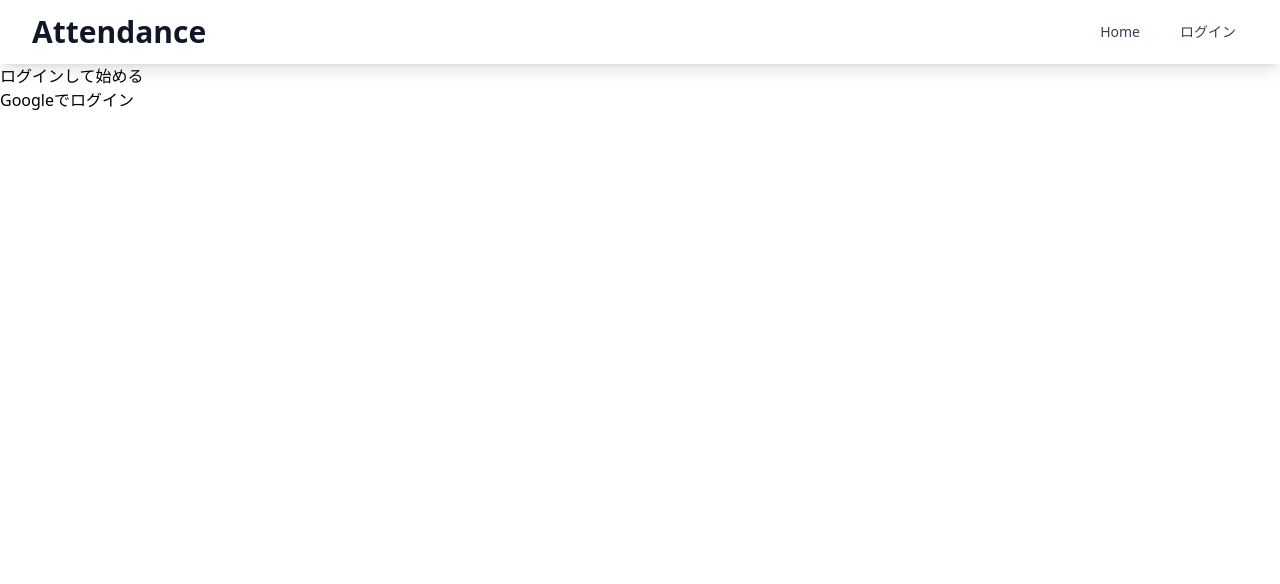
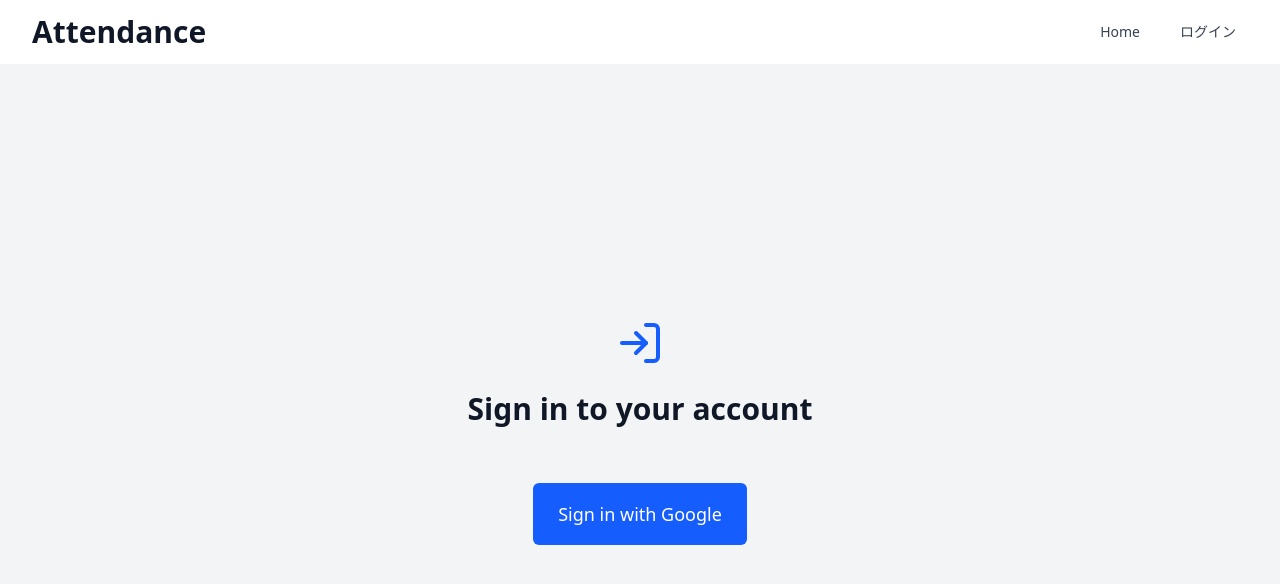
Before and after one commit to YotaOkuda/attendance-app, a React (Vite) app: page /login in a window 1280 px wide. Shown: the top 584 px of the page. Built offline with nearby package versions, Linux system fonts and the light colour scheme.

Commit message:
adjust appearance

```diff
--- a/src/pages/Login.jsx
+++ b/src/pages/Login.jsx
@@ -1,25 +1,41 @@
-import { signInWithPopup } from 'firebase/auth';
-import React from 'react'
-import { useNavigate } from 'react-router-dom'
-import { auth, provider } from '../../firebase';
+import { signInWithPopup } from "firebase/auth";
+import React from "react";
+import { useNavigate } from "react-router-dom";
+import { auth, provider } from "../../firebase";
+import { LogIn } from "lucide-react";
 
-
-const Login = ({setIsAuth}) => {
+const Login = ({ setIsAuth }) => {
   const navigate = useNavigate();
   const loginWithGoogle = () => {
     signInWithPopup(auth, provider).then((result) => {
       localStorage.setItem("isAuth", true);
       setIsAuth(true);
-      navigate("/")
+      navigate("/");
     });
   };
 
   return (
-    <div>
-      <p>ログインして始める</p>
-      <button onClick={loginWithGoogle}>Googleでログイン</button>
+    <div className="min-h-[calc(100vh-4rem)] flex items-center justify-center bg-gray-100 py-12 px-4 sm:px-6 lg:px-8">
+      <div>
+        <div>
+          <div className="mx-auto h-12 w-12 text-blue-600">
+            <LogIn className="h-full w-full" />
+          </div>
+          <h2 className="mt-6 text-center text-3xl font-extrabold text-gray-900">
+            Sign in to your account
+          </h2>
+        </div>
+        <div className="flex justify-center items-center mt-14">
+          <button
+            className="py-4 px-6 border border-transparent text-lg font-medium rounded-md text-white bg-blue-600 hover:bg-blue-700 focus:outline-none focus:ring-2 focus:ring-offset-2 focus:ring-blue-500"
+            onClick={loginWithGoogle}
+          >
+            Sign in with Google
+          </button>
+        </div>
+      </div>
     </div>
-  )
-}
+  );
+};
 
-export default Login
+export default Login;
--- a/src/pages/Logout.jsx
+++ b/src/pages/Logout.jsx
@@ -2,6 +2,7 @@ import { signOut } from "firebase/auth";
 import React from "react";
 import { useNavigate } from "react-router-dom";
 import { auth } from "../../firebase";
+import { LogOut } from "lucide-react";
 
 const Logout = ({ setIsAuth }) => {
   const navigate = useNavigate();
@@ -14,9 +15,25 @@ const Logout = ({ setIsAuth }) => {
   };
 
   return (
-    <div>
-      <p>ログアウトする</p>
-      <button onClick={logout}>ログアウト</button>
+    <div className="min-h-[calc(100vh-4rem)] flex items-center justify-center bg-gray-100 py-12 px-4 sm:px-6 lg:px-8">
+      <div>
+        <div>
+          <div className="mx-auto h-12 w-12 text-blue-600">
+            <LogOut className="h-full w-full" />
+          </div>
+          <h2 className="mt-6 text-center text-3xl font-extrabold text-gray-900">
+            Sign out of your account
+          </h2>
+        </div>
+        <div className="flex justify-center items-center mt-14">
+          <button
+            className="py-4 px-6 border border-transparent text-lg font-medium rounded-md text-white bg-blue-600 hover:bg-blue-700 focus:outline-none focus:ring-2 focus:ring-offset-2 focus:ring-blue-500"
+            onClick={logout}
+          >
+            Sign out
+          </button>
+        </div>
+      </div>
     </div>
   );
 };
```
